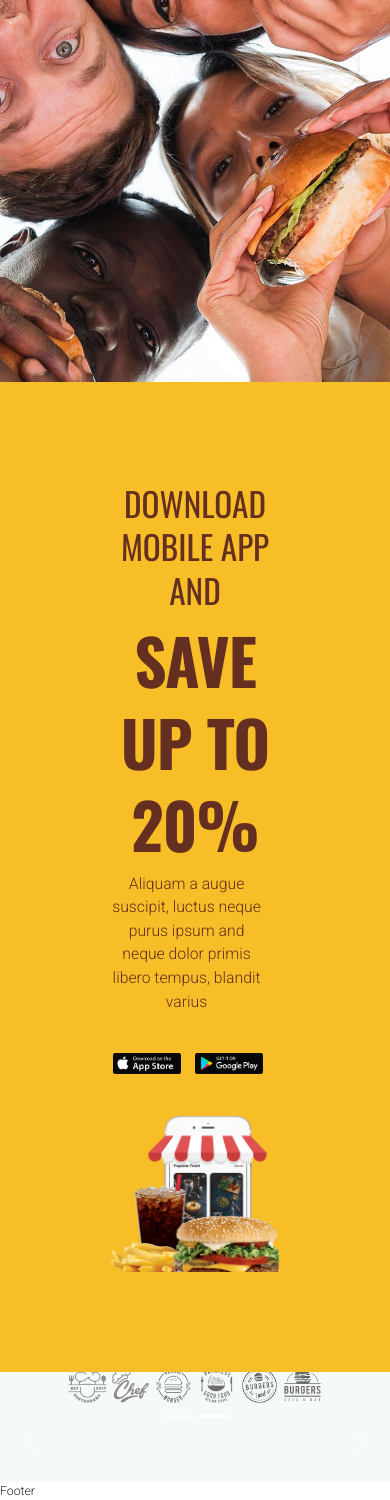
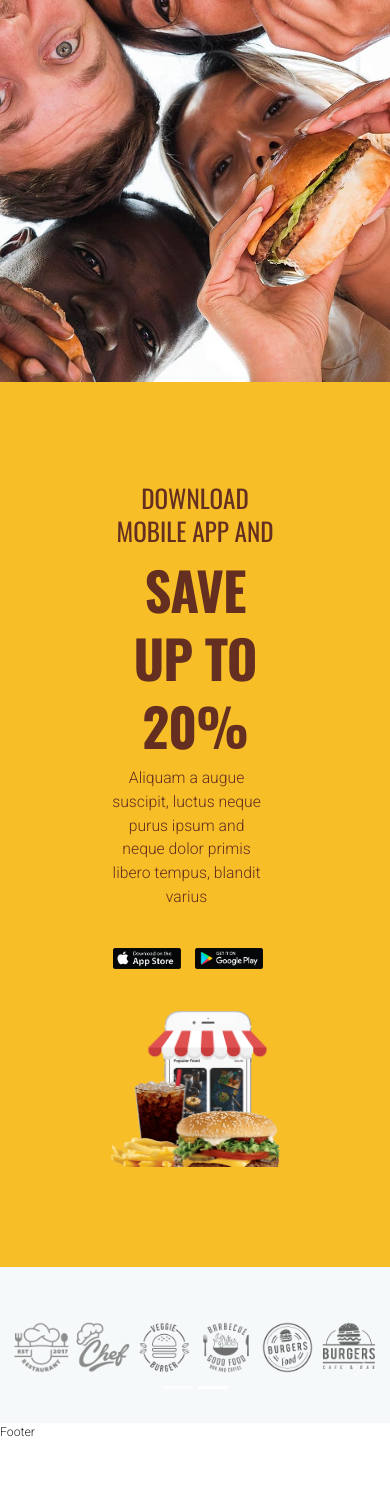
Before and after one commit to jigneshgit935/Burger-Ordering-WebApp-ReactJS, a React (Create React App) app: page / in a window 390 px wide. Shown: the part 9349-10849 px from the top of the page. After the commit the page ends 10791 px from the top, so only its background shows below. Built offline with nearby package versions, Linux system fonts and the light colour scheme.

Commit message:
brands-done

```diff
--- a/src/styles/HomeStyle.css
+++ b/src/styles/HomeStyle.css
@@ -313,6 +313,11 @@
 .carousel.slide .carousel-inner {
   overflow: unset;
 }
+.carousel.slide .carousel-inner .carousel-caption {
+  position: relative;
+  right: unset;
+  left: unset;
+}
 /* media query mobiles */
 @media (max-width: 767px) {
   /* Home Hero1.0 */
@@ -324,4 +329,19 @@
   .menu_section .para {
     padding: 10px 0px;
   }
+
+  /* shop promotino */
+  .shop_section h4 {
+    font-size: 1.8rem;
+  }
+  .shop_section h2 {
+    font-size: 3.75rem;
+  }
+  .brand_section {
+    padding: 50px 0 10px;
+  }
+  .brand_section .brand_img {
+    width: 70px;
+    height: auto;
+  }
 }
```
